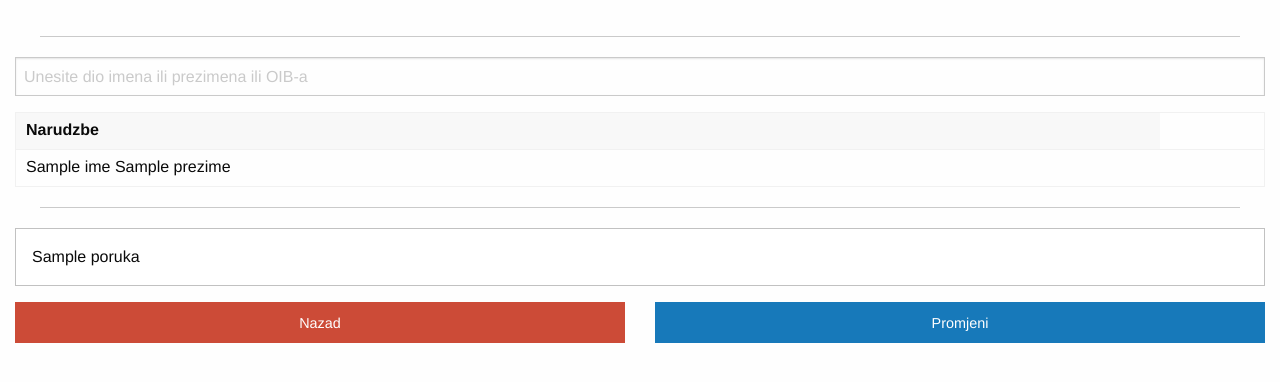
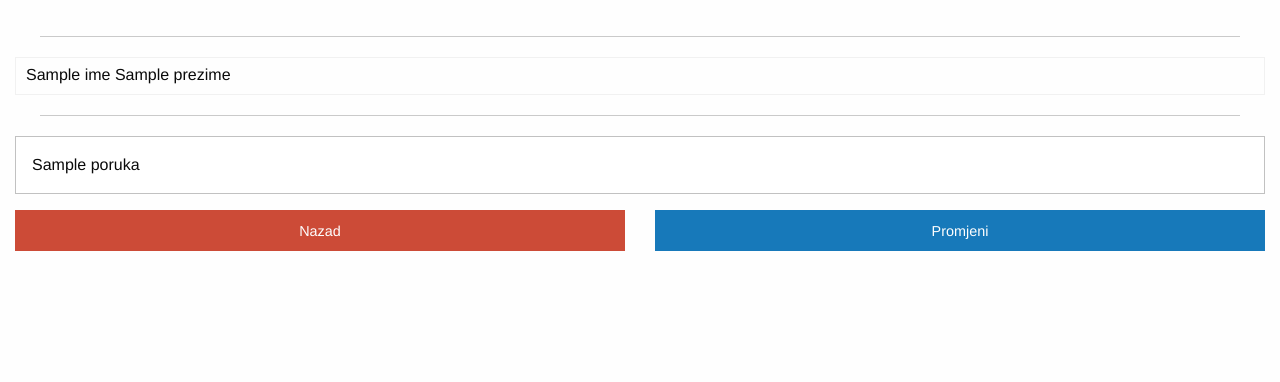
Before and after one commit to LukaMarsic/COVID19, a PHP site: template app/view/privatno/ordinacija/promjena.phtml in a window 1280 px wide. Shown: the part 211-593 px from the top of the page. Run offline with PHP 8.4, Linux system fonts and the light colour scheme; the template is opened without the code that fills it: most values are stand-ins (such as "Sample title", 1, 10 or a date in 2020); data that the repository does not hold is empty.

Commit message:
Error FIX

```diff
--- a/app/view/privatno/narudzbe/index.phtml
+++ b/app/view/privatno/narudzbe/index.phtml
@@ -6,7 +6,7 @@
 
 <?php foreach($narudzbe as $narudzbe): ?>
     <li>
-    <i title="<?php echo $narudzbe->placanje?>"
+    <i title="<?php echo $narudzbe->placanje ? 'Plaćeno' : 'Nije Plaćeno';?>"
         style="font-size: 1.5em; color:
 
 
--- a/app/view/privatno/ordinacija/promjena.phtml
+++ b/app/view/privatno/ordinacija/promjena.phtml
@@ -54,13 +54,10 @@ action="<?=App::config('url')?>ordinacija/promjena"
   <div class="grid-x grid-padding-x">
     <div class="cell">
       <hr />
-      <input type="text" id="uvjet"
-            placeholder="Unesite dio imena ili prezimena ili OIB-a">
+
       <table>
         <thead>
-          <tr>
-            <th>Narudzbe</th>
-          </tr>
+
         </thead>
         <tbody id="narudzbe">
         <?php foreach ($entitet->narudzbe as $red):
```
